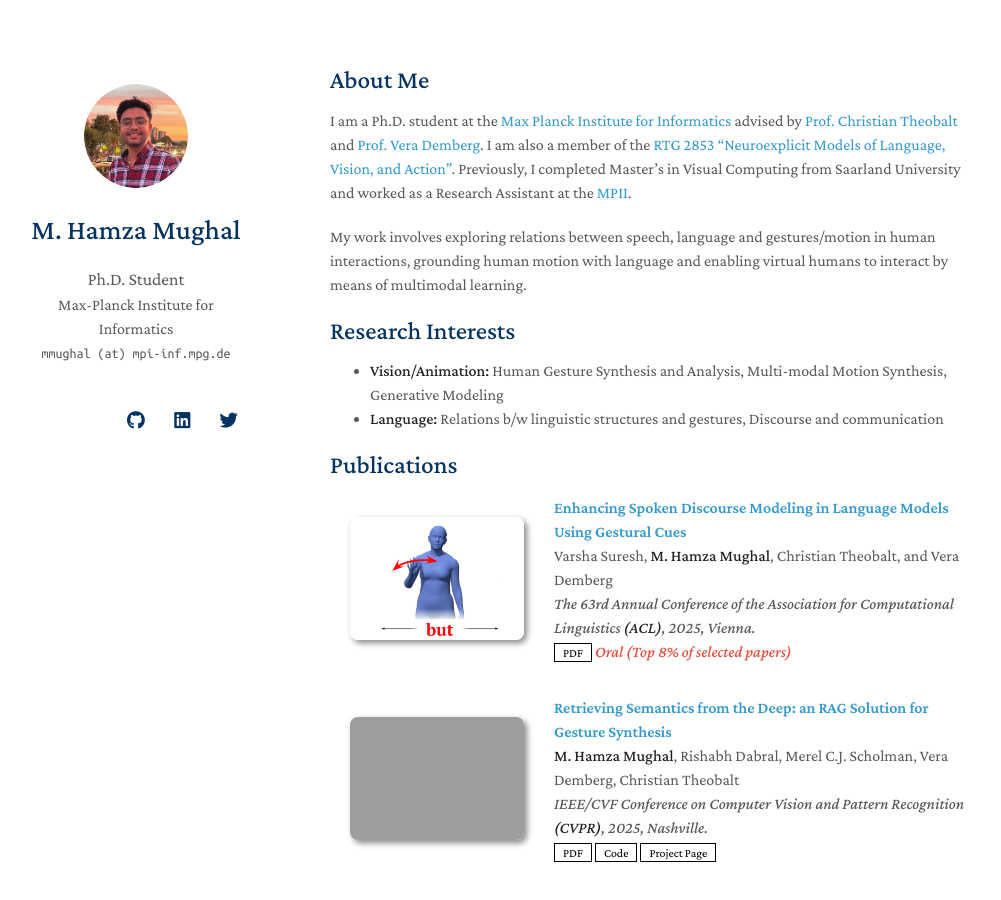
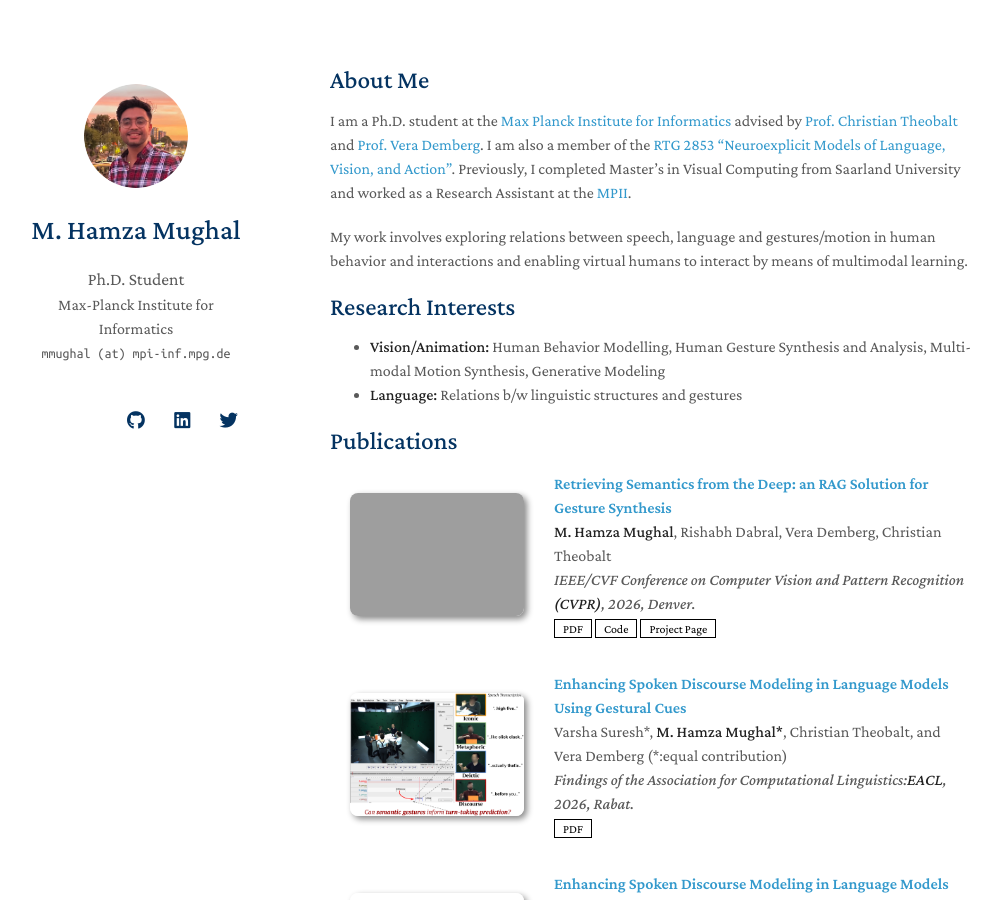
Before and after one commit to m-hamza-mughal/m-hamza-mughal.github.io, a Jekyll site: the page built from index.md, in a window 1280 px wide and 900 px high. Shown: the whole window, without its empty margins (140-1141 px from the left). Built offline with Jekyll 4.4.1, drawn with Linux system fonts in a browser that asks for light colours; nearby versions of some CDN libraries; a style sheet for code colours, icons or effects is not loaded; our own code applies the rules of GitHub Pages for plain Markdown files; some of the changed text lies outside the part shown; grey boxes are pictures that could not be loaded.

Commit message:
add miburi and dndgesture++

```diff
--- a/_data/publications.yml
+++ b/_data/publications.yml
@@ -1,4 +1,28 @@
 main:
+  - title: "Retrieving Semantics from the Deep: an RAG Solution for Gesture Synthesis"
+    authors: <strong>M. Hamza Mughal</strong>, Rishabh Dabral, Vera Demberg, Christian Theobalt
+    # conference_short: CVPR
+    conference: IEEE/CVF Conference on Computer Vision and Pattern Recognition <strong>(CVPR)</strong>, 2026, Denver.
+    pdf: https://arxiv.org/abs/2603.03282
+    page: https://vcai.mpi-inf.mpg.de/projects/MIBURI/
+    code: https://github.com/m-hamza-mughal/miburi/
+    # dataset: https://edmond.mpg.de/dataset.xhtml?persistentId=doi:10.17617/3.IPFYCC
+    # bibtex: https://bib.yliu.me/MICCAI23.txt
+    image: ./assets/papers/miburi.gif
+    # notes: Details Soon
+
+  - title: "Enhancing Spoken Discourse Modeling in Language Models Using Gestural Cues"
+    authors: Varsha Suresh*, <strong>M. Hamza Mughal*</strong>, Christian Theobalt, and Vera Demberg (*:equal contribution)
+    # conference_short: CVPR
+    conference: Findings of the Association for Computational Linguistics:<strong>EACL</strong>, 2026, Rabat.
+    pdf: https://arxiv.org/abs/2510.19350
+    # page: https://vcai.mpi-inf.mpg.de/projects/RAG-Gesture/
+    # code: https://github.com/m-hamza-mughal/RAG-Gesture
+    # dataset: https://edmond.mpg.de/dataset.xhtml?persistentId=doi:10.17617/3.IPFYCC
+    # bibtex: https://bib.yliu.me/MICCAI23.txt
+    image: ./assets/papers/dndgesture++.png
+    # notes: Oral (Top 8% of selected papers)
+
   - title: "Enhancing Spoken Discourse Modeling in Language Models Using Gestural Cues"
     authors: Varsha Suresh, <strong>M. Hamza Mughal</strong>, Christian Theobalt, and Vera Demberg
     # conference_short: CVPR
--- a/index.md
+++ b/index.md
@@ -6,14 +6,16 @@ layout: homepage
 
 I am a Ph.D. student at the [Max Planck Institute for Informatics](https://www.mpi-inf.mpg.de) advised by [Prof. Christian Theobalt](https://people.mpi-inf.mpg.de/~theobalt/) and [Prof. Vera Demberg](https://www.uni-saarland.de/lehrstuhl/demberg/members/verademberg.html). I am also a member of the [RTG 2853 "Neuroexplicit Models of Language, Vision, and Action"](https://www.neuroexplicit.org). Previously, I completed Master's in Visual Computing from Saarland University and worked as a Research Assistant at the [MPII](https://www.mpi-inf.mpg.de/departments/visual-computing-and-artificial-intelligence).
 
-My work involves exploring relations between speech, language and gestures/motion in human interactions, grounding human motion with language and enabling virtual humans to interact by means of multimodal learning.
+My work involves exploring relations between speech, language and gestures/motion in human behavior and interactions and enabling virtual humans to interact by means of multimodal learning.
 
 ## Research Interests
 
-- **Vision/Animation:** Human Gesture Synthesis and Analysis, Multi-modal Motion Synthesis, Generative Modeling
-- **Language:** Relations b/w linguistic structures and gestures, Discourse and communication
+- **Vision/Animation:** Human Behavior Modelling, Human Gesture Synthesis and Analysis, Multi-modal Motion Synthesis, Generative Modeling
+- **Language:** Relations b/w linguistic structures and gestures
 
 {% include_relative _includes/publications.md %}
+
+{% include_relative _includes/services.md %}
 
 ## Timeline
 
@@ -64,6 +66,3 @@ My work involves exploring relations between speech, language and gestures/motio
   </tbody>
 </table>
 <!-- </div> -->
-
-
-<!-- {% include_relative _includes/services.md %} -->
```
Also changed, not shown: assets/papers/dndgesture++.png (added), 1 other file.
